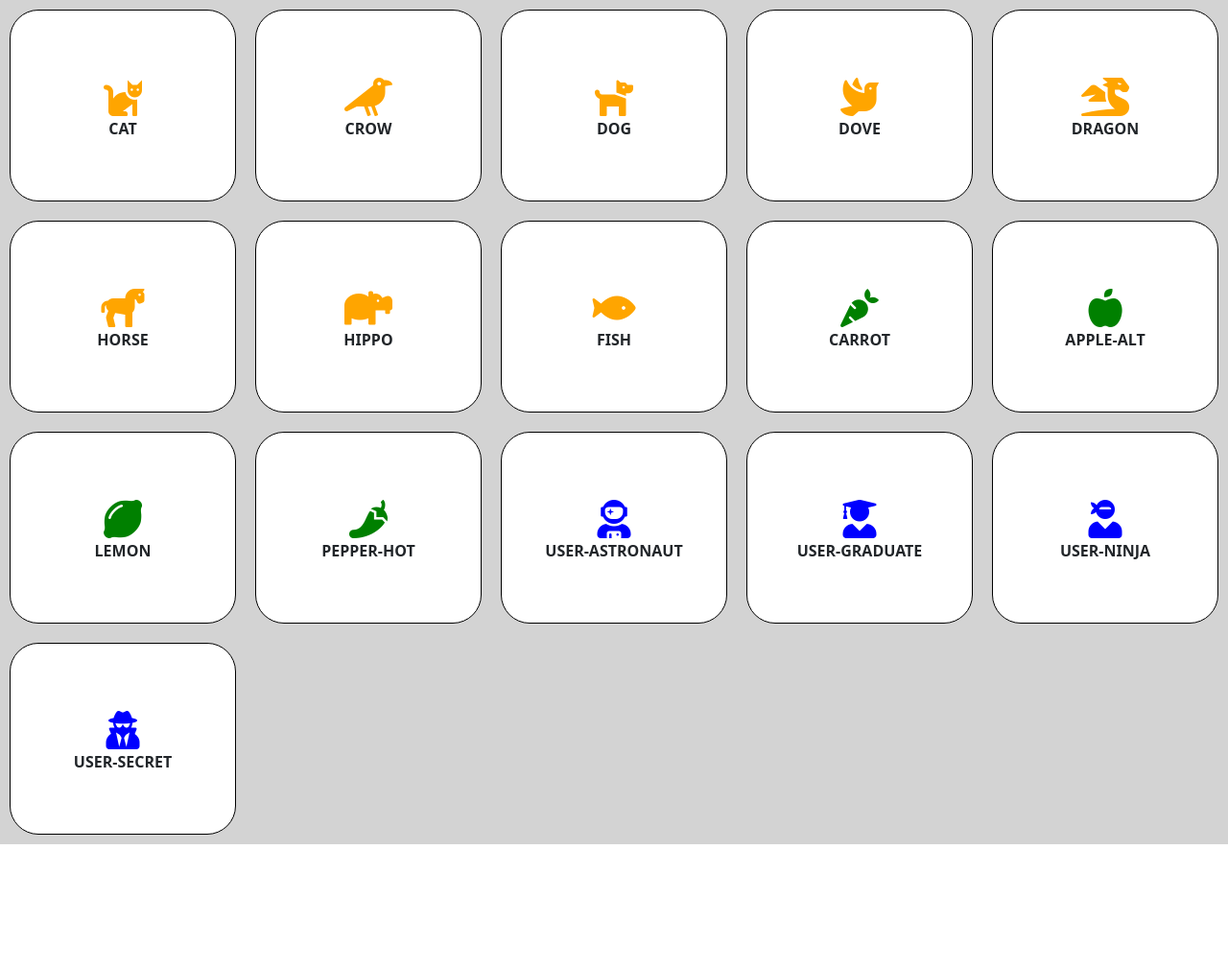
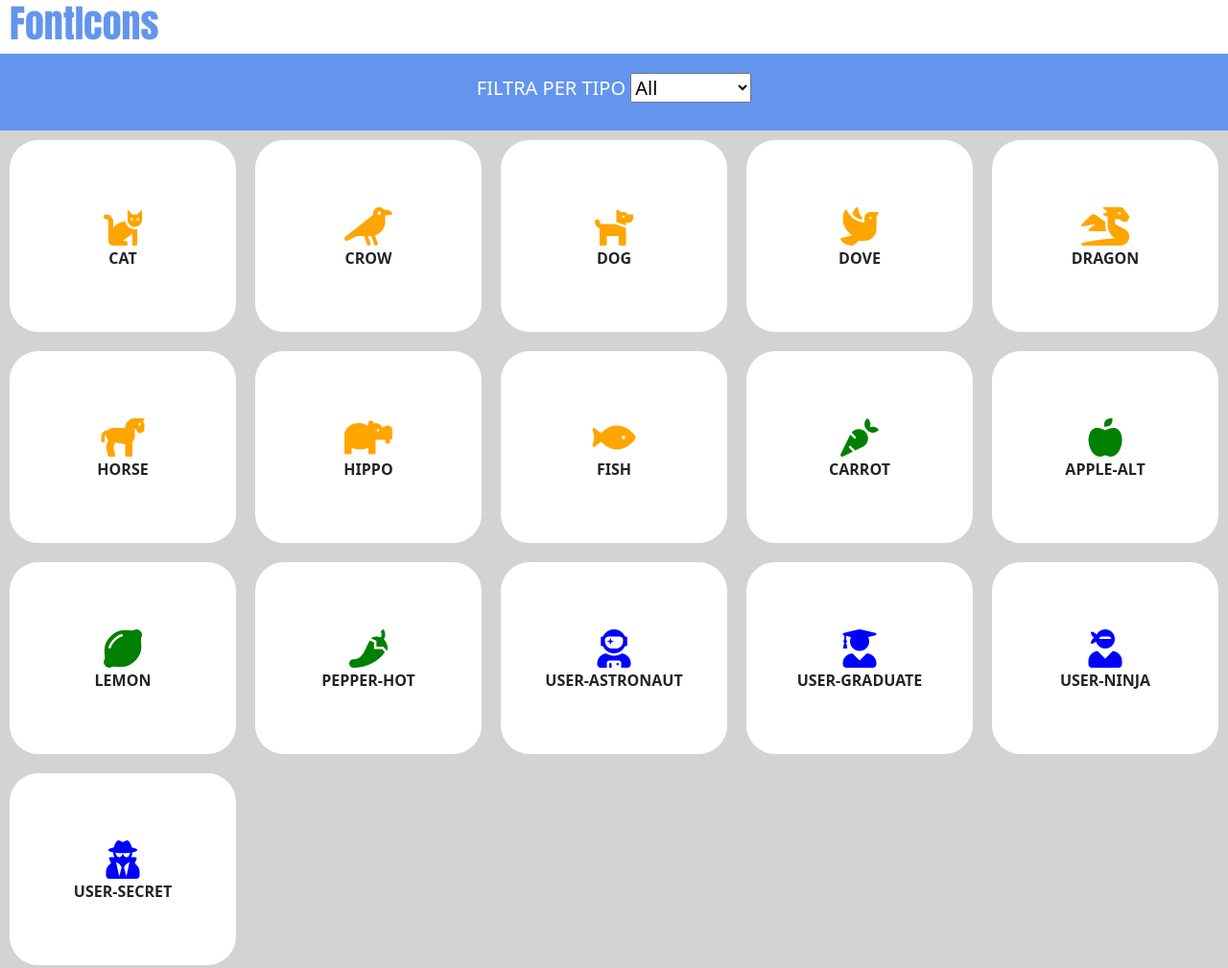
Before and after one commit to chiaraxs/js-es6-icons, a plain HTML site: page index.html in a window 1280 px wide. Shown: the whole page at 96% size. Before the commit the page ends 880 px from the top, so only its background shows below. Drawn offline with nearby package versions, Linux system fonts and the light colour scheme.

Commit message:
Added: select option with icons type

```diff
--- a/css/style.css
+++ b/css/style.css
@@ -8,6 +8,24 @@
 /* general style */
 body{
     background-color: grey;
+}
+
+h1{
+    color: cornflowerblue;
+    font-family: Impact, Haettenschweiler, 'Arial Narrow Bold', sans-serif;
+    margin: 10px;
+}
+
+p{
+    text-align: center;
+    font-size: 20px;
+    color: white;
+    padding: 20px;
+}
+
+.option-container{
+    background-color: cornflowerblue;
+    height: 80px;
 }
 
 /* icons style */
@@ -24,7 +42,6 @@ body{
     text-align: center;
     font-weight: bold;
     margin: 10px;
-    border: 1px solid black;
     border-radius: 30px;
 }
 
--- a/index.html
+++ b/index.html
@@ -18,6 +18,22 @@
 </head>
 <body>
 
+    <header>
+        <h1>FontIcons</h1>
+    </header>
+
+    <div class="option-container">
+        <!-- <p>FILTRA PER TIPO
+            <select id="options" name="options">
+                <option value="all">All</option>
+                <option value="animals">Animals</option>
+                <option value="vegetables">Vegetables</option>
+                <option value="user">User</option>
+            </select>
+        </p>   -->
+    </div>
+
+
     <!-- contenitore icone da replicare -->
     <div id="container-icon"></div>
 
--- a/js/script.js
+++ b/js/script.js
@@ -1,19 +1,4 @@
-// Milestone 1
-// Partendo dalla struttura dati fornita, visualizzare in pagina un box per ogni icona, in cui è presente il nome dell’icona e l’icona stessa.
-
-// Milestone 2
-// Ciascuna icona ha una proprietà “color”: utilizzare questa proprietà per visualizzare le icone del colore corrispondente.
-
-// Milestone 3
-// Aggiungere alla pagina una select in cui le options corrispondono ai vari tipi di icone (animal, vegetable, user).
-//Quando l’utente seleziona un tipo dalla select, visualizzare solamente le icone corrispondenti.
-
-// BONUS
-// 1- modificare la struttura dati fornita e valorizzare la proprietà “color” in modo dinamico: generare in modo casuale un codice colore,
-// sapendo che la notazione esadecimale è formata dal simbolo “#” seguito da 6 caratteri alfanumerici compresi tra 0 e 9 e A e F.
-// 2- popolare le options della select della milestone 3 dinamicamente.
-
-
+// 1. creo array di oggetti
 const icons = [
 
     {
@@ -130,14 +115,45 @@ const icons = [
 	}
 ];
 
-// 1. aggancio html
-const containerIcons = document.getElementById('container-icon')
 
-// 2. stampo tutte le cards icons
+// Milestone 1
+// Partendo dalla struttura dati fornita, visualizzare in pagina un box per ogni icona, in cui è presente il nome dell’icona e l’icona stessa.
+// Milestone 2
+// Ciascuna icona ha una proprietà “color”: utilizzare questa proprietà per visualizzare le icone del colore corrispondente.
+
+// 2. aggancio html
+const iconsContainer = document.getElementById('container-icon')
+const optionContainer = document.querySelector('.option-container')
+
+// 3. stampo tutte le cards icons con forEach
 icons.forEach((element) => {
-    containerIcons.innerHTML += `
+   iconsContainer.innerHTML += `
     <div class="icons">
         <i class= "${element.family} ${element.prefix}${element.name} ${element.color}"> </i>
         <div>${element.name.toUpperCase()}</div>
     </div>`;
 })
+
+
+// Milestone 3
+// Aggiungere alla pagina una select in cui le options corrispondono ai vari tipi di icone (animal, vegetable, user).
+//Quando l’utente seleziona un tipo dalla select, visualizzare solamente le icone corrispondenti.
+
+// 4. stampo in pagina select con options
+optionContainer.innerHTML += `
+<p>FILTRA PER TIPO
+<select id="options" name="options">
+    <option value="all">All</option>
+    <option value="animals">Animals</option>
+    <option value="vegetables">Vegetables</option>
+    <option value="user">User</option>
+</select>
+</p>`;
+
+
+
+
+// BONUS
+// 1- modificare la struttura dati fornita e valorizzare la proprietà “color” in modo dinamico: generare in modo casuale un codice colore,
+// sapendo che la notazione esadecimale è formata dal simbolo “#” seguito da 6 caratteri alfanumerici compresi tra 0 e 9 e A e F.
+// 2- popolare le options della select della milestone 3 dinamicamente.
```
